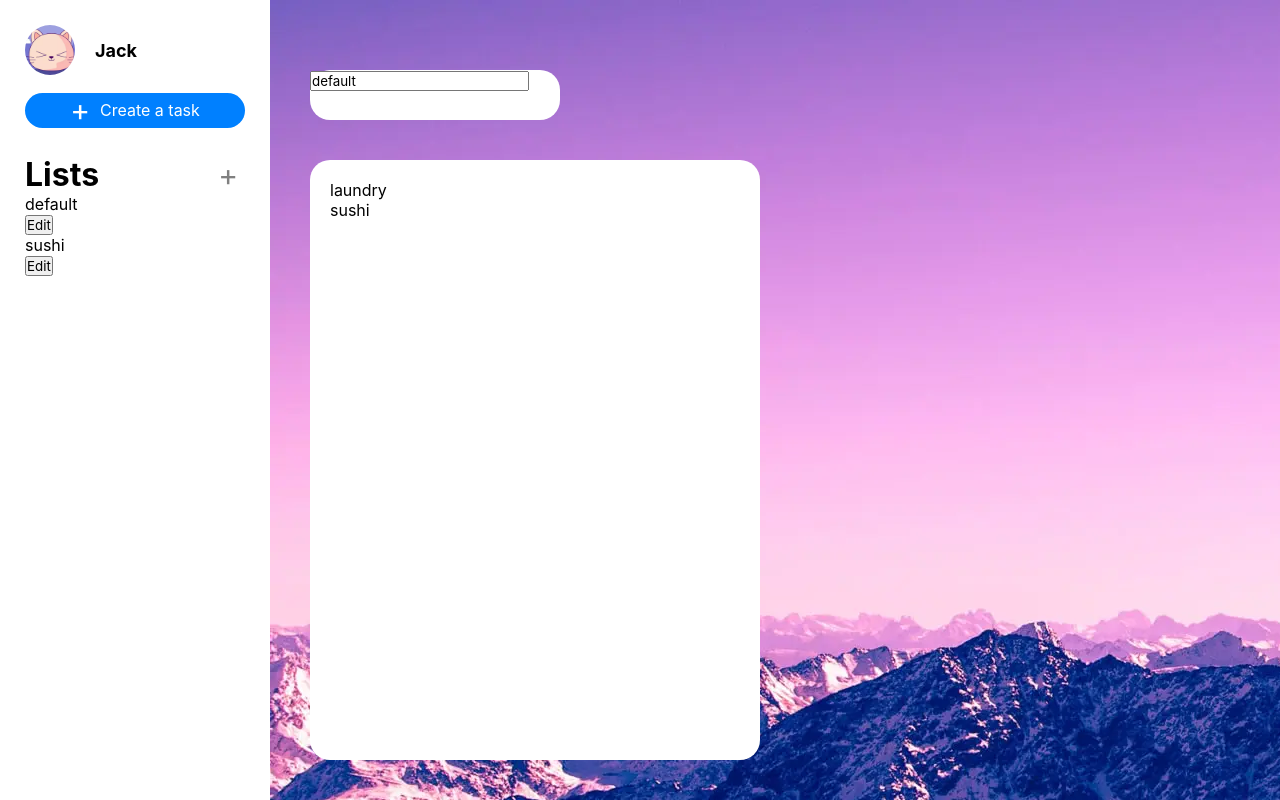
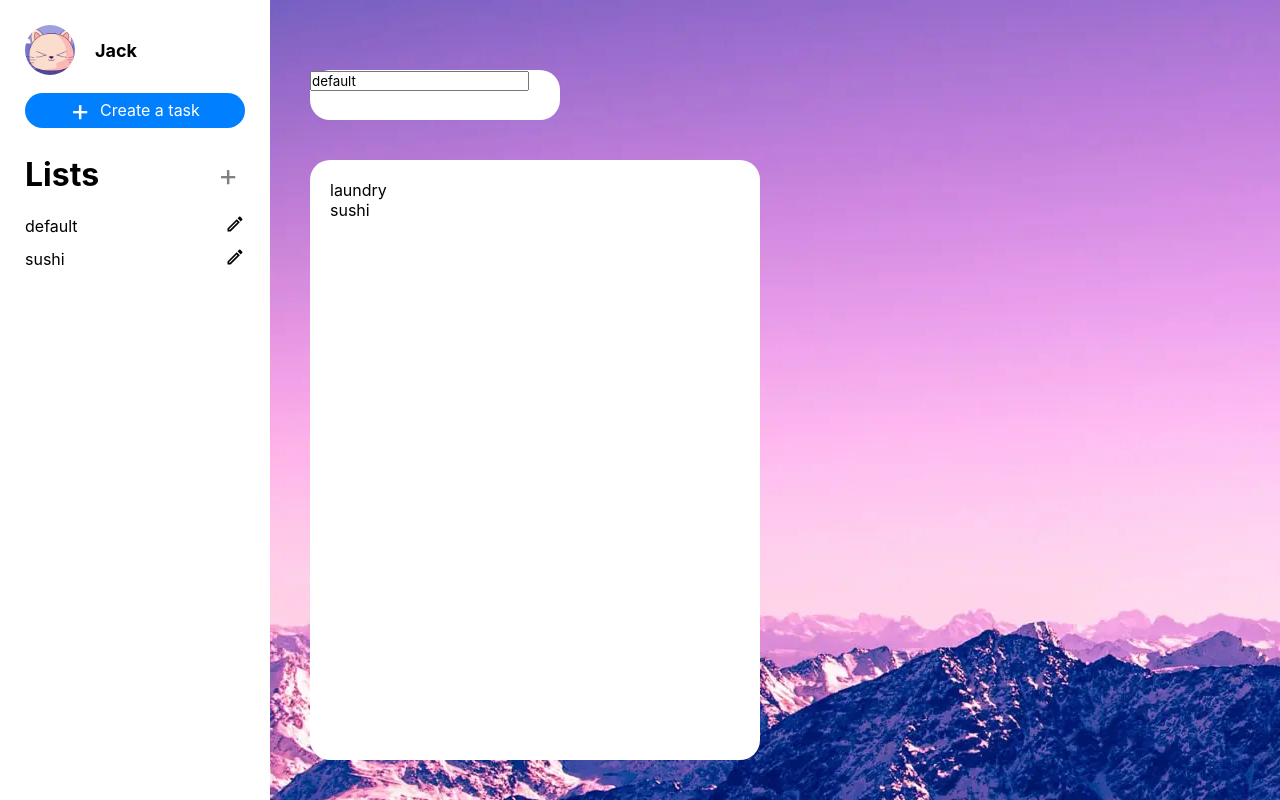
Before and after one commit to martyxho/todo-app, a website built with webpack: page dist/index.html in a window 1280 px wide. Built offline with nearby package versions, Linux system fonts and the light colour scheme.

Commit message:
styled sidebar

```diff
--- a/src/dom.js
+++ b/src/dom.js
@@ -1,6 +1,6 @@
 import { changeList, changeListName } from ".";
 import catImg from './assets/cat.jpg';
-import plusIcon from './assets/plus.svg';
+import pencil from './assets/pencil-outline.svg';
 
 const autorun = (() => {
   const taskBtn = document.getElementById('taskBtn');
@@ -34,13 +34,18 @@ function displayLists(obj) {
     const li = document.createElement('li');
     const div = document.createElement('div');
     div.id = prop;
+    div.classList = 'list';
     div.addEventListener('click', listClick.bind(null, prop));
     const p = document.createElement('p');
     p.textContent = prop;
     const btn = document.createElement('button');
     btn.type = 'button';
-    btn.textContent = 'Edit';
+    btn.classList = 'editBtn';
     btn.addEventListener('click', editClick.bind(null, prop));
+    const img = document.createElement('img');
+    img.src = pencil;
+    img.classList = 'pencil';
+    btn.appendChild(img);
     div.appendChild(p);
     div.appendChild(btn);
     li.appendChild(div);
--- a/src/style.css
+++ b/src/style.css
@@ -134,15 +134,40 @@
   display: flex;
   justify-content: space-between;
 }
+#list-container {
+  display: grid;
+  gap: 20px;
+}
+
+#list-ul {
+  list-style-type: none;
+  display: grid;
+  gap: 10px;
+}
+
+.list {
+  display: flex;
+  justify-content: space-between;
+  align-items: center;
+}
+
+.editBtn {
+  background: none;
+  border: none;
+  border-radius: 25px;
+  color: blue;
+}
+
+.pencil {
+  height: 20px;
+  color: blue;
+}
 
 .cat {
   height: 50px;
   border-radius: 25px;
 }
 
-ul {
-  list-style-type: none;
-}
 .hide {
   display: none;
 }
```
Also changed, not shown: dist/index.html, src/assets/pencil-outline.svg (added), src/assets/plus.svg (deleted).
